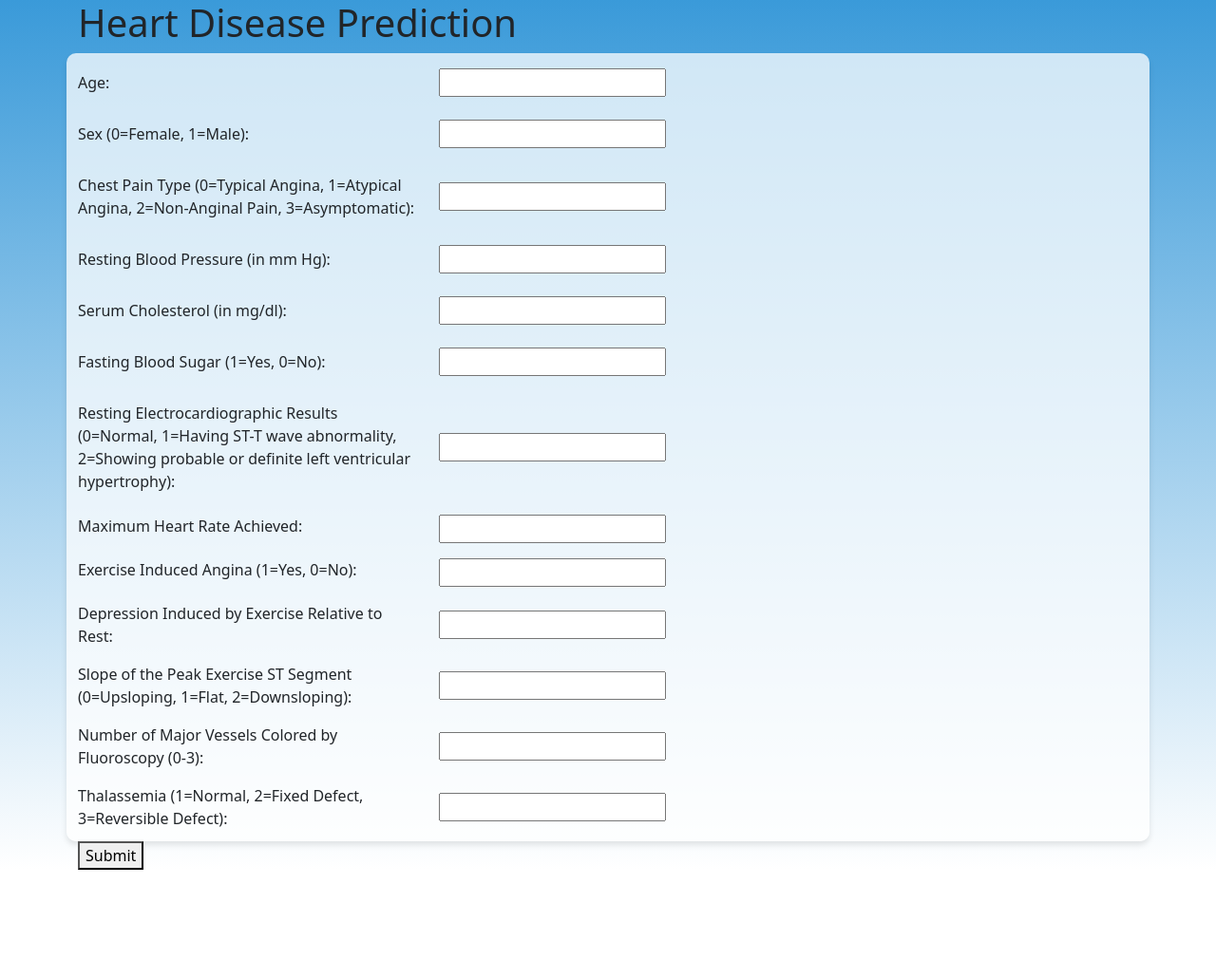
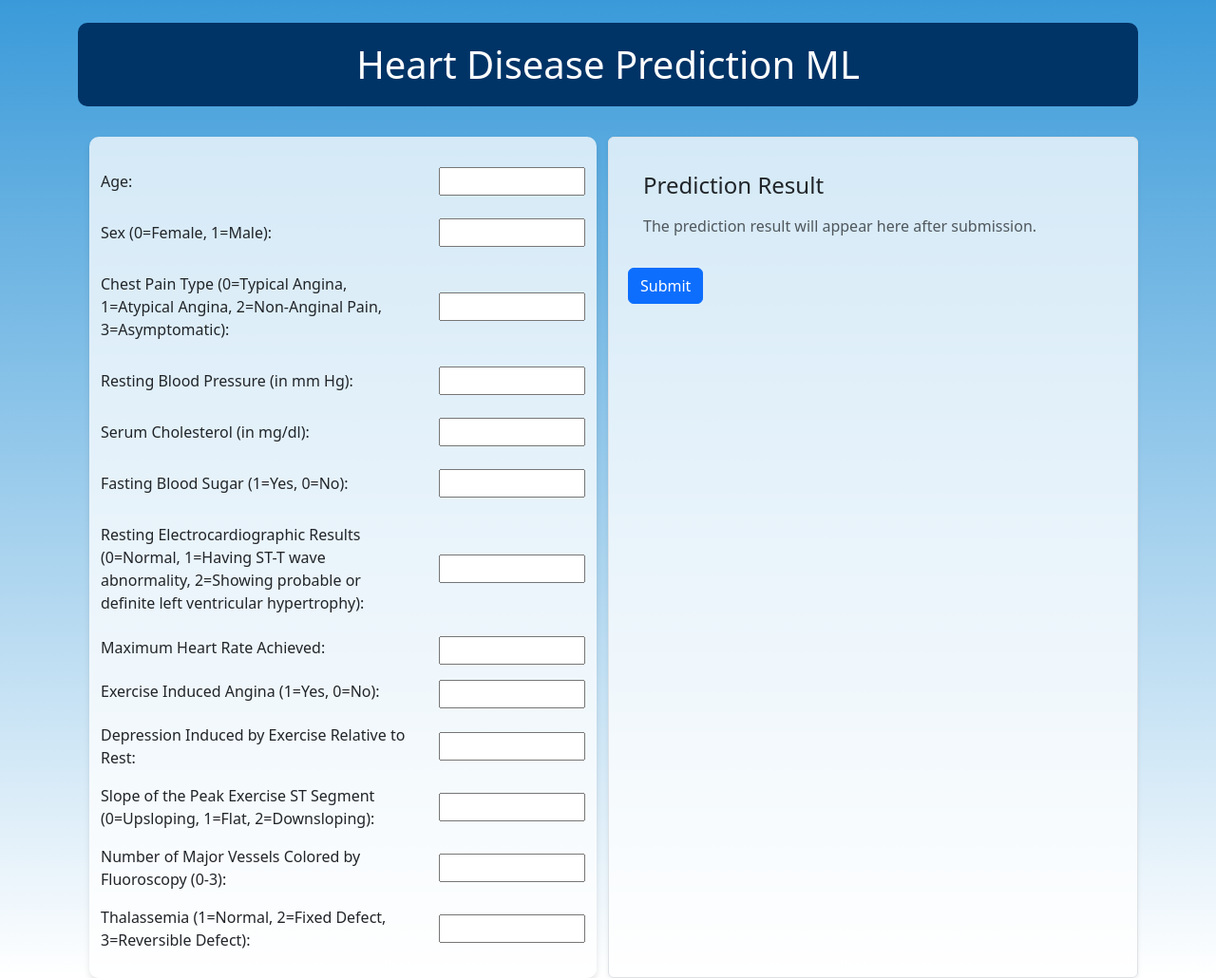
Before and after one commit to adambpena/Heart-Disease-Prediction-App, a Flask app: page / in a window 1280 px wide. Shown: the whole page at 95% size. Before the commit the page ends 916 px from the top, so only its background shows below. Run offline with Flask 3, Linux system fonts and the light colour scheme; parts of the project's set-up code (start-up, migrations or seed data) failed here and were passed over.

Commit message:
Add GUI Clean-up, side-by-side containers

```diff
--- a/static/css/custom.css
+++ b/static/css/custom.css
@@ -4,9 +4,22 @@ body {
     margin: 0;
 }
 
-form {
+#result-window, form {
     background: rgba(255, 255, 255, 0.75); /* White with slight transparency */
     padding: 20px;
     border-radius: 10px;
     box-shadow: 0px 4px 6px rgba(0, 0, 0, 0.1); /* Soft shadow for depth */
 }
+
+input[type="text"] {
+    width: 100%;
+    min-width: 0;
+}
+
+#banner{
+    background-color: #003366; /* Deep blue background */
+    color: white; /* White text */
+    padding: 20px; /* Optional: Add some padding for better spacing */
+    border-radius: 10px; /* Optional: Add rounded corners */
+    text-align: center; /* Optional: Center the text */
+}
--- a/templates/index.html
+++ b/templates/index.html
@@ -8,125 +8,138 @@
     <title>Heart Disease Prediction</title>
     <script src="/static/js/validation.js"></script>
 </head>
-<body>
-    <div class="container">
-        <h1>Heart Disease Prediction</h1>
+<body class="container">
+    <div class="container my-4">
+        <div class="row">
+            <h1 id="banner" class="col text-center">Heart Disease Prediction ML</h1>
+        </div>
     </div>
 
     {% if error_message %}
         <p style="color: red;">{{ error_message }}</p>
     {% endif %}
 
-    <form method="POST" class="container py-1">
-        <div class="row py-2">
-            <label for="age" class="col-md-4 col-form-label ">Age:</label>
-            <div class="col-md-4 d-flex align-items-center">
-                <input type="text" id="age" name="age" value="{{ request.form.age }}" onchange="validateField('age', 'error-age')">
-                <p id="error-age" style="display: none;"></p>
+    <div class="container">
+        <div class="row">
+            <div class="col-md-6">
+                <form method="POST" action="/predict" class="container">
+                    <div class="row py-2">
+                        <label for="age" class="col-md-8 col-form-label">Age:</label>
+                        <div class="col-md-4 d-flex align-items-center">
+                            <input type="text" id="age" name="age" value="{{ request.form.age }}" onchange="validateField('age', 'error-age')">
+                        </div>
+                        <p id="error-age" style="display: none;"></p>
+                    </div>
+
+                    <div class="row py-2">
+                        <label for="sex" class="col-md-8 col-form-label">Sex (0=Female, 1=Male):</label>
+                        <div class="col-md-4 d-flex align-items-center">
+                            <input type="text" id="sex" name="sex" value="{{ request.form.sex }}" onchange="validateField('sex', 'error-sex')">
+                        </div>
+                        <p id="error-sex" style="display: none;"></p>
+                    </div>
+
+                    <div class="row py-2">
+                        <label for="cp" class="col-md-8 col-form-label">Chest Pain Type (0=Typical Angina, 1=Atypical Angina, 2=Non-Anginal Pain, 3=Asymptomatic):</label>
+                        <div class="col-md-4 d-flex align-items-center">
+                            <input type="text" id="cp" name="cp" value="{{ request.form.cp }}" onchange="validateField('cp', 'error-cp')">
+                        </div>
+                        <p id="error-cp" style="display: none;"></p>
+                    </div>
+
+                    <div class="row py-2">
+                        <label for="trestbps" class="col-md-8 col-form-label ">Resting Blood Pressure (in mm Hg):</label>
+                        <div class="col-md-4 d-flex align-items-center">
+                            <input type="text" id="trestbps" name="trestbps" value="{{ request.form.trestbps }}" onchange="validateField('trestbps', 'error-trestbps')">
+                        </div>
+                        <p id="error-trestbps" style="display: none;"></p>
+                    </div>
+
+                    <div class="row py-2">
+                        <label for="chol" class="col-md-8 col-form-label ">Serum Cholesterol (in mg/dl):</label>
+                        <div class="col-md-4 d-flex align-items-center">
+                            <input type="text" id="chol" name="chol" value="{{ request.form.chol }}" onchange="validateField('chol', 'error-chol')">
+                        </div>
+                        <p id="error-chol" style="display: none;"></p>
+                    </div>
+
+                    <div class="row py-2">
+                        <label for="fbs" class="col-md-8 col-form-label ">Fasting Blood Sugar (1=Yes, 0=No):</label>
+                        <div class="col-md-4 d-flex align-items-center">
+                            <input type="text" id="fbs" name="fbs" value="{{ request.form.fbs }}" onchange="validateField('fbs', 'error-fbs')">
+                        </div>
+                        <p id="error-fbs" style="display: none;"></p>
+                    </div>
+
+                    <div class="row py-2">
+                        <label for="restecg" class="col-md-8 col-form-label">Resting Electrocardiographic Results (0=Normal, 1=Having ST-T wave abnormality, 2=Showing probable or definite left ventricular hypertrophy):</label>
+                        <div class="col-md-4 d-flex align-items-center">
+                            <input type="text" id="restecg" name="restecg"  class="justify-content" value="{{ request.form.restecg }}" onchange="validateField('restecg', 'error-restecg')">
+                        </div>
+                        <p id="error-restecg" style="display: none;"></p>
+                    </div>
+
+                    <div class="row py-2">
+                        <label for="thalach" class="col-md-8">Maximum Heart Rate Achieved:</label>
+                        <div class="col-md-4 d-flex align-items-center">
+                            <input type="text" id="thalach" name="thalach" value="{{ request.form.thalach }}" onchange="validateField('thalach', 'error-thalach')">
+                        </div>
+                        <p id="error-thalach" style="display: none;"></p>
+                    </div>
+
+                    <div class="row py-2">
+                        <label for="exang" class="col-md-8">Exercise Induced Angina (1=Yes, 0=No):</label>
+                        <div class="col-md-4 d-flex align-items-center">
+                            <input type="text" id="exang" name="exang" value="{{ request.form.exang }}" onchange="validateField('exang', 'error-exang')">
+                        </div>
+                        <p id="error-exang" style="display: none;"></p>
+                    </div>
+
+                    <div class="row py-2">
+                        <label for="oldpeak" class="col-md-8">Depression Induced by Exercise Relative to Rest:</label>
+                        <div class="col-md-4 d-flex align-items-center">
+                            <input type="text" id="oldpeak" name="oldpeak" value="{{ request.form.oldpeak }}" onchange="validateField('oldpeak', 'error-oldpeak')">
+                        </div>
+                        <p id="error-oldpeak" style="display: none;"></p>
+                    </div>
+
+                    <div class="row py-2">
+                        <label for="slope" class="col-md-8">Slope of the Peak Exercise ST Segment (0=Upsloping, 1=Flat, 2=Downsloping):</label>
+                        <div class="col-md-4 d-flex align-items-center">
+                            <input type="text" id="slope" name="slope" value="{{ request.form.slope }}" onchange="validateField('slope', 'error-slope')">
+                        </div>
+                        <p id="error-slope" style="display: none;"></p>
+                    </div>
+
+                    <div class="row py-2">
+                        <label for="ca" class="col-md-8">Number of Major Vessels Colored by Fluoroscopy (0-3):</label>
+                        <div class="col-md-4 d-flex align-items-center">
+                            <input type="text" id="ca" name="ca" value="{{ request.form.ca }}" onchange="validateField('ca', 'error-ca')">
+                        </div>
+                        <p id="error-ca" style="display: none;"></p>
+                    </div>
+
+                    <div class="row py-2">
+                        <label for="thal" class="col-md-8">Thalassemia (1=Normal, 2=Fixed Defect, 3=Reversible Defect):</label>
+                        <div class="col-md-4 d-flex align-items-center">
+                            <input type="text" id="thal" name="thal" value="{{ request.form.thal }}" onchange="validateField('thal', 'error-thal')">
+                        </div>
+                        <p id="error-thal" style="display: none;"></p>
+                    </div>
+                </form>
+            </div>
+            <div id="result-window" class="col-md-6 border rounded shadow-sm mt-3 mt-md-0">
+                <!-- Result Display -->
+                <div id="result-area" class="p-3 ">
+                    <h4>Prediction Result</h4>
+                    <p id="result-text" class="mt-3 text-muted">The prediction result will appear here after submission.</p>
+                </div>
+                <!-- Submit Button -->
+                <button type="submit" class="btn btn-primary align-self-start">Submit</button>
             </div>
         </div>
+    </div>
 
-        <div class="row py-2">
-            <label for="sex" class="col-md-4 col-form-label">Sex (0=Female, 1=Male):</label>
-            <div class="col-md-4 d-flex align-items-center">
-                <input type="text" id="sex" name="sex" value="{{ request.form.sex }}" onchange="validateField('sex', 'error-sex')">
-                <p id="error-sex" style="display: none;"></p>
-            </div>
-        </div>
-
-        <div class="row py-2">
-            <label for="cp" class="col-md-4 col-form-label ">Chest Pain Type (0=Typical Angina, 1=Atypical Angina, 2=Non-Anginal Pain, 3=Asymptomatic):</label>
-            <div class="col-md-4 d-flex align-items-center">
-                <input type="text" id="cp" name="cp" value="{{ request.form.cp }}" onchange="validateField('cp', 'error-cp')">
-                <p id="error-cp" style="display: none;"></p>
-            </div>
-        </div>
-
-        <div class="row py-2">
-            <label for="trestbps" class="col-md-4 col-form-label ">Resting Blood Pressure (in mm Hg):</label>
-            <div class="col-md-4 d-flex align-items-center">
-                <input type="text" id="trestbps" name="trestbps" value="{{ request.form.trestbps }}" onchange="validateField('trestbps', 'error-trestbps')">
-                <p id="error-trestbps" style="display: none;"></p>
-            </div>
-        </div>
-
-        <div class="row py-2">
-            <label for="chol" class="col-md-4 col-form-label ">Serum Cholesterol (in mg/dl):</label>
-            <div class="col-md-4 d-flex align-items-center">
-                <input type="text" id="chol" name="chol" value="{{ request.form.chol }}" onchange="validateField('chol', 'error-chol')">
-                <p id="error-chol" style="display: none;"></p>
-            </div>
-        </div>
-
-        <div class="row py-2">
-            <label for="fbs" class="col-md-4 col-form-label ">Fasting Blood Sugar (1=Yes, 0=No):</label>
-            <div class="col-md-4 d-flex align-items-center">
-                <input type="text" id="fbs" name="fbs" value="{{ request.form.fbs }}" onchange="validateField('fbs', 'error-fbs')">
-                <p id="error-fbs" style="display: none;"></p>
-            </div>
-        </div>
-
-        <div class="row py-2">
-            <label for="restecg" class="col-md-4 col-form-label">Resting Electrocardiographic Results (0=Normal, 1=Having ST-T wave abnormality, 2=Showing probable or definite left ventricular hypertrophy):</label>
-            <div class="col-md-4 d-flex align-items-center">
-                <input type="text" id="restecg" name="restecg"  class="justify-content" value="{{ request.form.restecg }}" onchange="validateField('restecg', 'error-restecg')">
-                <p id="error-restecg" style="display: none;"></p>
-            </div>
-        </div>
-
-        <div class="row py-2">
-            <label for="thalach" class="col-md-4">Maximum Heart Rate Achieved:</label>
-            <div class="col-md-4 d-flex align-items-center">
-                <input type="text" id="thalach" name="thalach" value="{{ request.form.thalach }}" onchange="validateField('thalach', 'error-thalach')">
-                <p id="error-thalach" style="display: none;"></p>
-            </div>
-        </div>
-
-        <div class="row py-2">
-            <label for="exang" class="col-md-4">Exercise Induced Angina (1=Yes, 0=No):</label>
-            <div class="col-md-4 d-flex align-items-center">
-                <input type="text" id="exang" name="exang" value="{{ request.form.exang }}" onchange="validateField('exang', 'error-exang')">
-                <p id="error-exang" style="display: none;"></p>
-            </div>
-        </div>
-
-        <div class="row py-2">
-            <label for="oldpeak" class="col-md-4">Depression Induced by Exercise Relative to Rest:</label>
-            <div class="col-md-4 d-flex align-items-center">
-                <input type="text" id="oldpeak" name="oldpeak" value="{{ request.form.oldpeak }}" onchange="validateField('oldpeak', 'error-oldpeak')">
-                <p id="error-oldpeak" style="display: none;"></p>
-            </div>
-
-        </div>
-
-        <div class="row py-2">
-            <label for="slope" class="col-md-4">Slope of the Peak Exercise ST Segment (0=Upsloping, 1=Flat, 2=Downsloping):</label>
-            <div class="col-md-4 d-flex align-items-center">
-                <input type="text" id="slope" name="slope" value="{{ request.form.slope }}" onchange="validateField('slope', 'error-slope')">
-                <p id="error-slope" style="display: none;"></p>
-            </div>
-        </div>
-
-        <div class="row py-2">
-            <label for="ca" class="col-md-4">Number of Major Vessels Colored by Fluoroscopy (0-3):</label>
-            <div class="col-md-4 d-flex align-items-center">
-                <input type="text" id="ca" name="ca" value="{{ request.form.ca }}" onchange="validateField('ca', 'error-ca')">
-                <p id="error-ca" style="display: none;"></p>
-            </div>
-        </div>
-
-        <div class="row py-2">
-            <label for="thal" class="col-md-4">Thalassemia (1=Normal, 2=Fixed Defect, 3=Reversible Defect):</label>
-            <div class="col-md-4 d-flex align-items-center">
-                <input type="text" id="thal" name="thal" value="{{ request.form.thal }}" onchange="validateField('thal', 'error-thal')">
-                <p id="error-thal" style="display: none;"></p>
-            </div>
-        </div>
-    </form>
-
-    <div class="container">
-        <button type="submit" class="row-md-12">Submit</button>
-    </div>
 
     {% if probability %}
         <h3>Prediction: {{ probability }} - {{ message }}</h3>
```
Also changed, not shown: app.py (renamed from heart_disease_pred_app.py).
